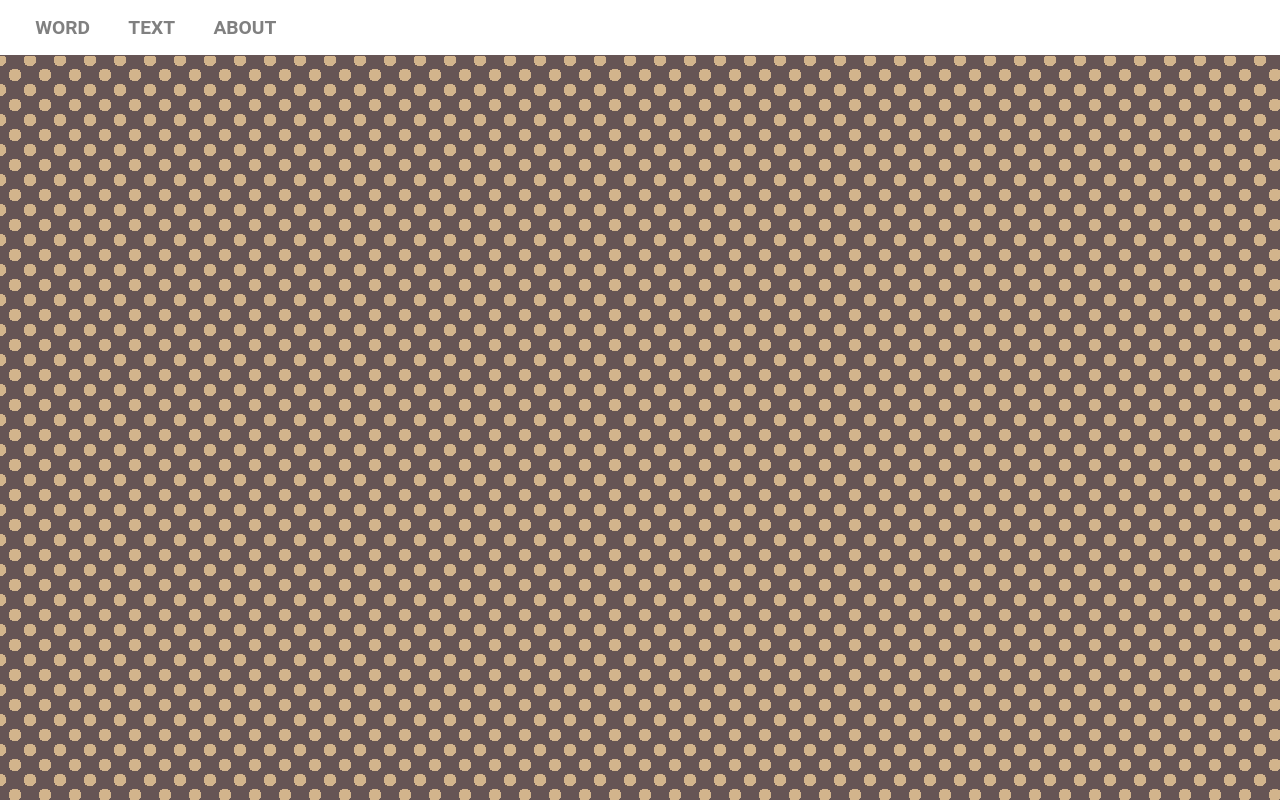
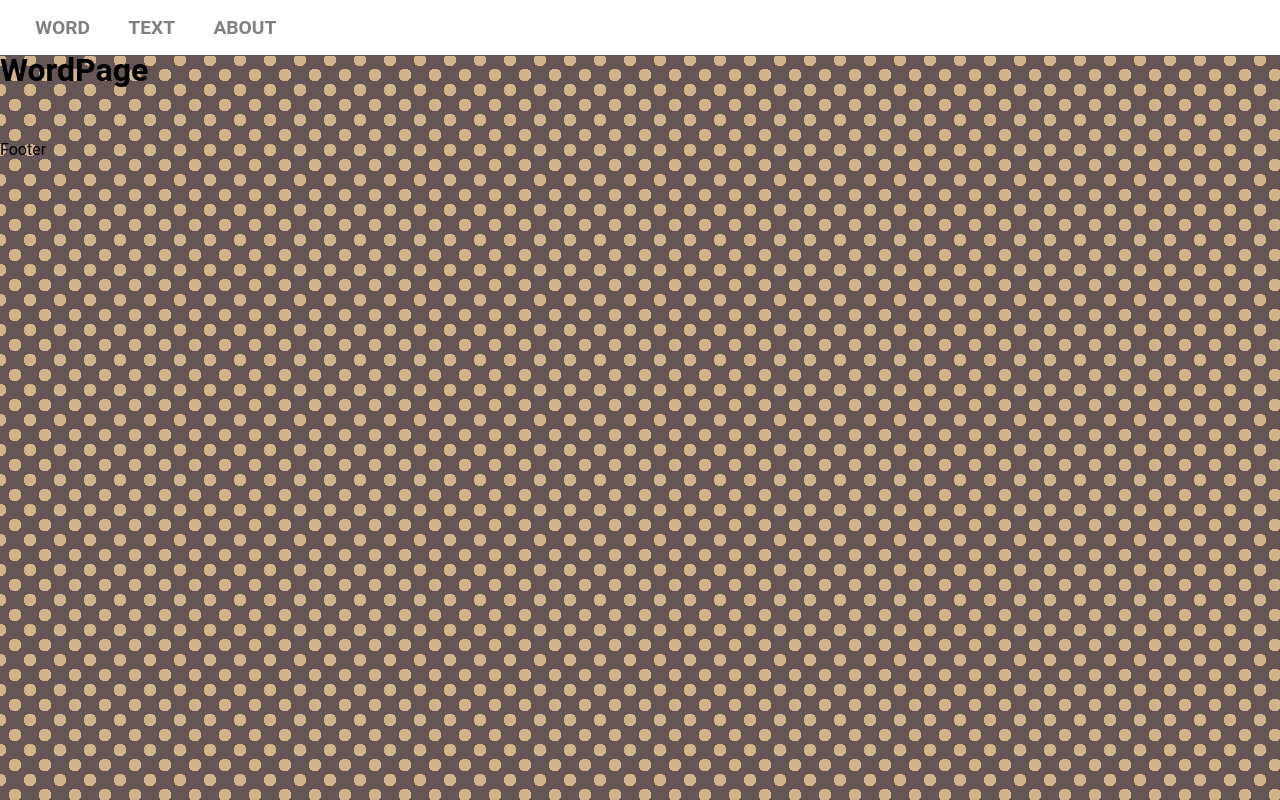
Before and after one commit to AlexanderSUS/dictionary-storage-client, a React app: page / in a window 1280 px wide. Built offline with nearby package versions, Linux system fonts and the light colour scheme.

Commit message:
feat: add wrapper for pages

```diff
--- /dev/null
+++ b/src/components/Page/Page.module.scss
@@ -0,0 +1,6 @@
+@import 'src';
+
+.main {
+  margin-top: $page-indent;
+  margin-bottom: $page-indent;
+}
--- /dev/null
+++ b/src/components/Page/Page.tsx
@@ -0,0 +1,10 @@
+import React from 'react';
+import styles from './Page.module.scss';
+
+type Props = React.PropsWithChildren<{}>;
+
+const Page: React.FC<Props> = ({ children }) => (
+  <main className={styles.main}>{children}</main>
+);
+
+export default Page;
--- a/src/pages/About/About.tsx
+++ b/src/pages/About/About.tsx
@@ -1,7 +1,10 @@
+import Page from 'components/Page/Page';
 import React from 'react';
 
 const About = () => (
-  <div>About</div>
+  <Page>
+    <div>About</div>
+  </Page>
 );
 
 export default About;
--- a/src/pages/TextPage/TextPage.tsx
+++ b/src/pages/TextPage/TextPage.tsx
@@ -1,7 +1,10 @@
+import Page from 'components/Page/Page';
 import React from 'react';
 
 const TextPage = () => (
-  <div>TextPage</div>
+  <Page>
+    <h1>TextPage</h1>
+  </Page>
 );
 
 export default TextPage;
--- a/src/pages/WordPage/WordPage.tsx
+++ b/src/pages/WordPage/WordPage.tsx
@@ -1,7 +1,10 @@
+import Page from 'components/Page/Page';
 import React from 'react';
 
 const WordPage = () => (
-  <div>WordPage</div>
+  <Page>
+    <h1>WordPage</h1>
+  </Page>
 );
 
 export default WordPage;
```
